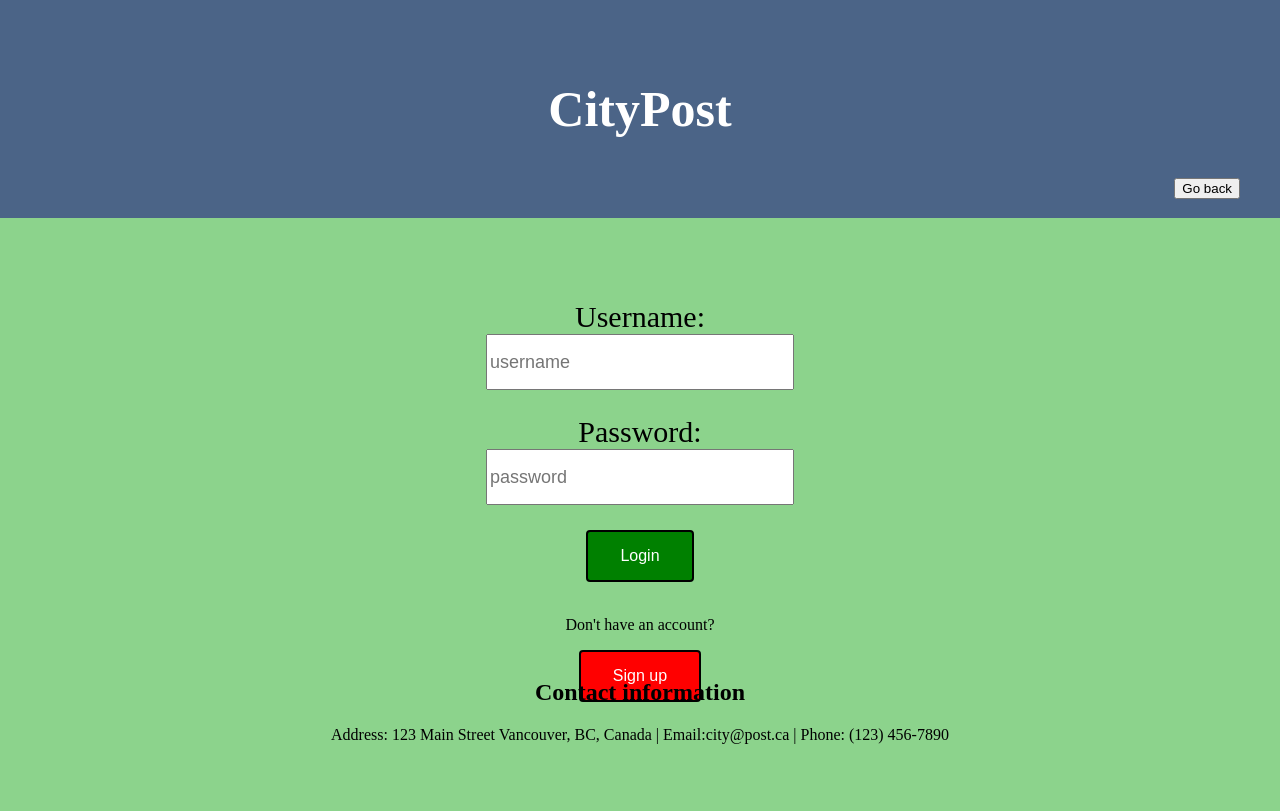
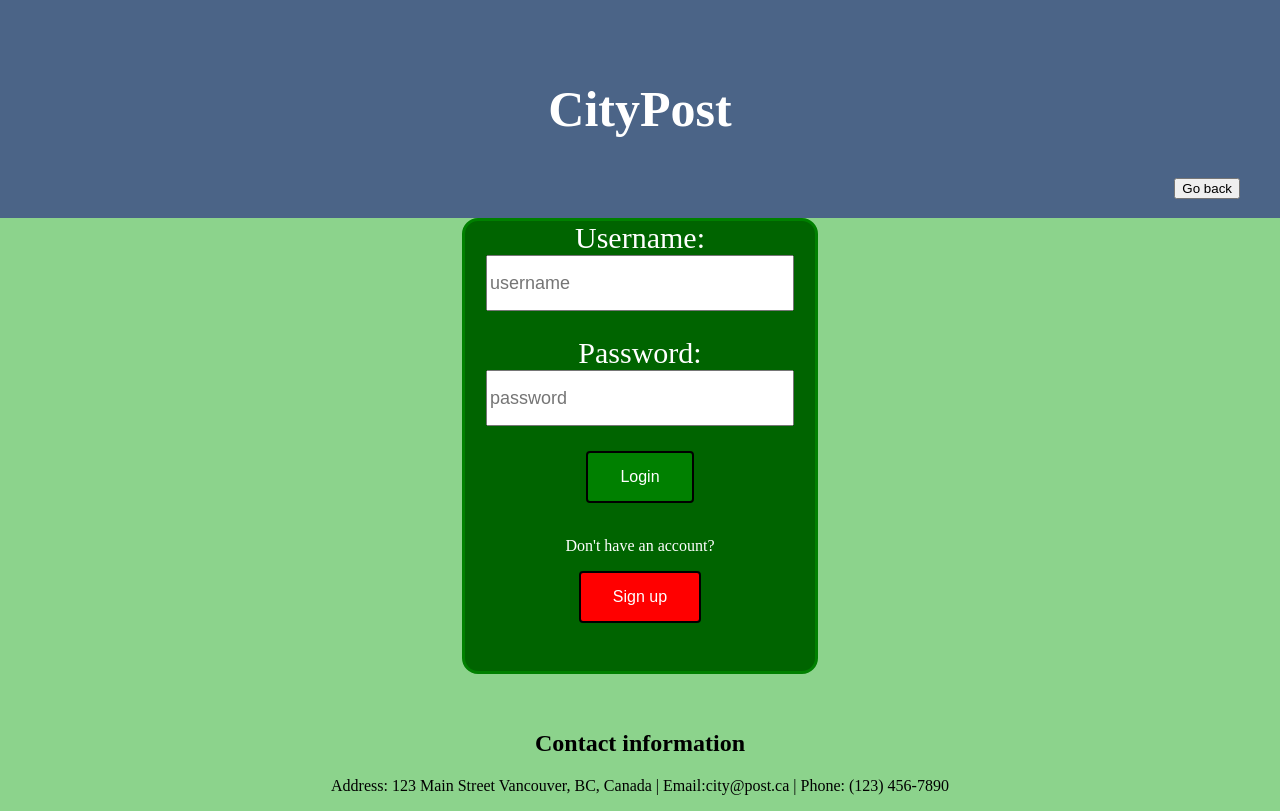
Before and after one commit to vpham04/CityPost, a PHP site: page /login.html in a window 1280 px wide. Before the commit the page ends 744 px from the top, so only its background shows below. Run offline with PHP 8.4, Linux system fonts and the light colour scheme.

Commit message:
fixed re-sizing issue

```diff
--- a/src/login.html
+++ b/src/login.html
@@ -12,7 +12,7 @@
             <button onclick="window.location.href='../src/main.html'" class="go-back-button">Go back</button>
         </div>
     </div>
-    <div>
+    <div class="login-box">
         <form class="credentials" action="login.php" method="post">
             <label id="login-text">Username: </label>
             <input class="credentials-text" type="text" name="username" placeholder="username">
@@ -20,8 +20,8 @@
             <input class="credentials-text" type="text" name="password" placeholder="password">
             <br />
             <input class="credentials-button" id="credential-button-login" type="submit" value="Login">
-            <br /> <br />
-            <p>Don't have an account?</p>
+            <br /><br />
+            <p style="color: white;">Don't have an account?</p>
             <input type="button" class="credentials-button" id="credential-button-signup" onclick="window.location.href='../src/makeaccount.html'" value="Sign up">
         </form>
     </div>
--- a/src/styles.css
+++ b/src/styles.css
@@ -4,7 +4,6 @@ body {
   background-color: #8cd38c;
   margin: 0px;
   padding: 0px;
-  overflow-x: hidden;
 }
 
 .company {
@@ -17,10 +16,8 @@ body {
 }
 
 #contact {
-  position: absolute;
   text-align: center;
   width: 100%;
-  bottom: 5%;
 }
 
 #username {
@@ -49,16 +46,17 @@ body {
 }
 
 .credentials {
-  height: 200px;
-  width: 400px;
   size: 200%;
-  border-color: 3px solid green;
-  position: fixed;
-  top: 50%;
-  left: 50%;
-  margin-top: -100px;
-  margin-left: -200px;
+  border: solid;
+  border-radius: 16px;
+  border-width: 3px;
+  border-color: green;
+  background-color: darkgreen;
+  margin: auto;
   vertical-align: middle;
+  text-align: center;
+  min-height: 450px;
+  max-width: 350px;
 }
 
 .header {
@@ -69,10 +67,6 @@ body {
 
 .go-back-button {
   float: right;
-}
-
-.credentials {
-  text-align: center;
 }
 
 .credentials-button {
@@ -111,6 +105,7 @@ body {
 }
 
 #login-text {
+  color: white;
   font-size: 30px;
 }
 
@@ -118,3 +113,7 @@ body {
   float: right;
   margin-left: 15px;
 }
+
+#login-box {
+  color:blue;
+}
```
